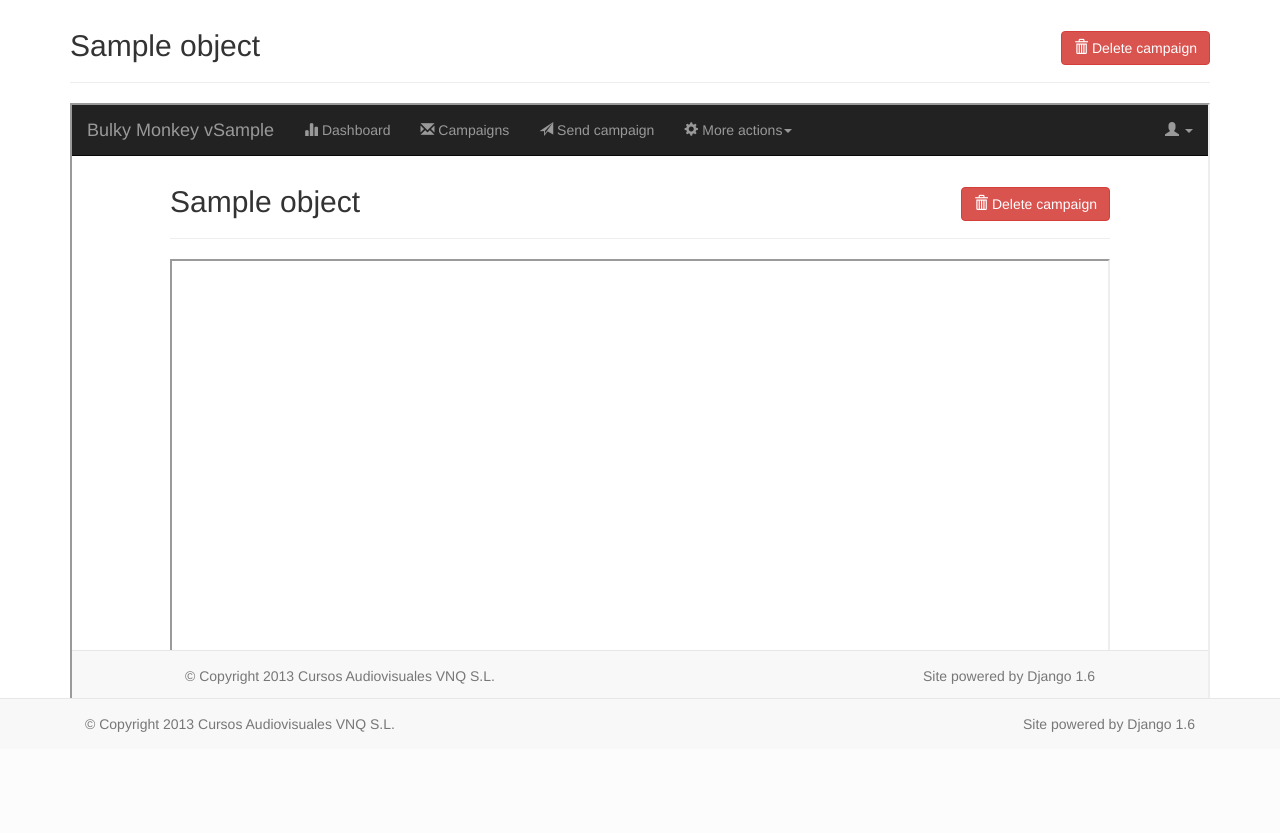
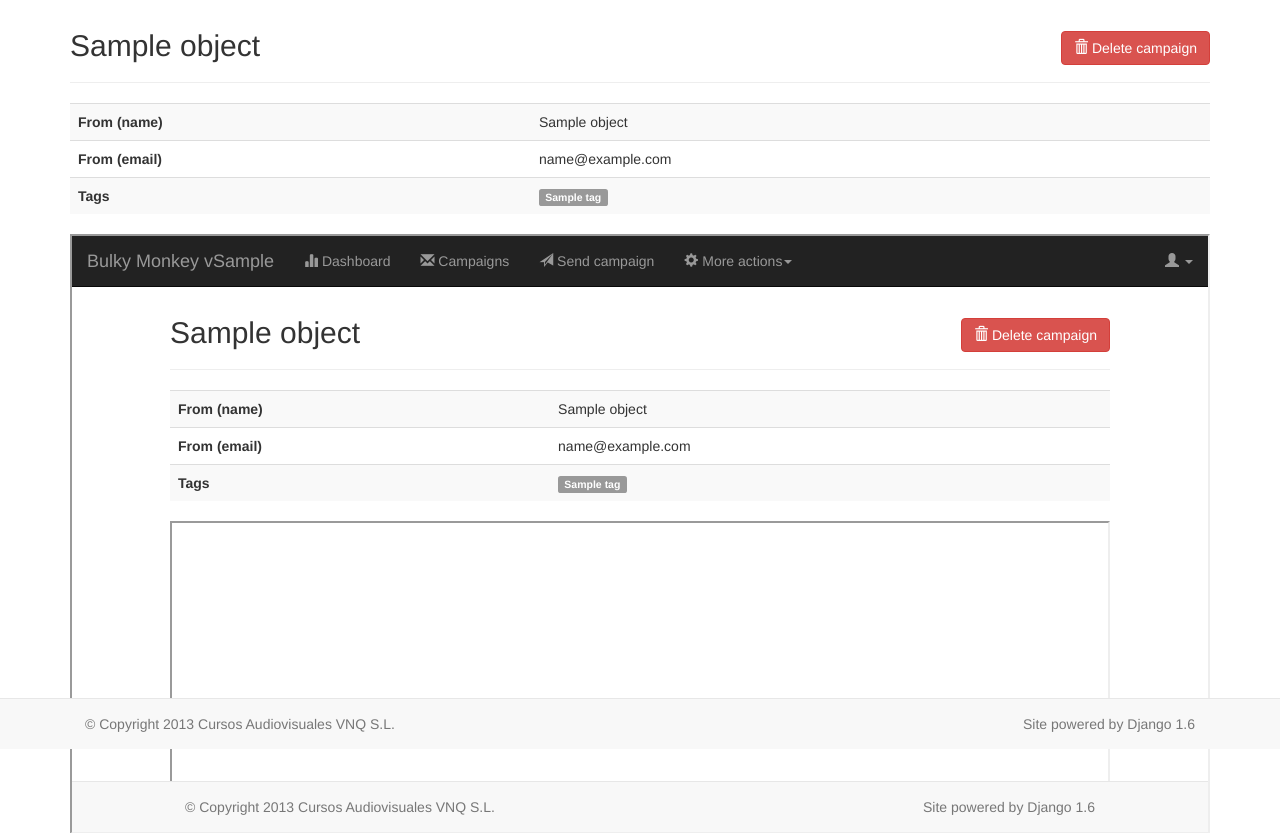
Before and after one commit to CursosVNQ/bulkymonkey, a Django app: template bulkymonkey/emailer/templates/emailer/campaign-detail.html in a window 1280 px wide. Shown: the part 51-884 px from the top of the page. Before the commit the page ends 783 px from the top, so only its background shows below. Run offline with Django 3.2, Linux system fonts and the light colour scheme; the template is opened without the code that fills it: most values are stand-ins (such as "Sample title", 1, 10 or a date in 2020).

Commit message:
Adds ES messages and improves campaign detail

```diff
--- a/bulkymonkey/bulkymonkey/settings.py
+++ b/bulkymonkey/bulkymonkey/settings.py
@@ -90,6 +90,10 @@ class Common(Configuration):
 
     USE_TZ = True
 
+    LOCALE_PATHS = (
+        os.path.join(BASE_DIR, 'locale'),
+    )
+
     # Static files (CSS, JavaScript, Images)
     # https://docs.djangoproject.com/en/1.6/howto/static-files/
 
--- a/bulkymonkey/emailer/templates/emailer/base.html
+++ b/bulkymonkey/emailer/templates/emailer/base.html
@@ -118,6 +118,7 @@
 		</div>
 	</div>
 </div>
+<br><br><br>
 <div class="navbar navbar-default navbar-fixed-bottom">
 	<div class="container">
 		<p class="navbar-text pull-left">&copy; Copyright 2013 Cursos Audiovisuales VNQ S.L.</p>
--- a/bulkymonkey/emailer/templates/emailer/campaign-detail.html
+++ b/bulkymonkey/emailer/templates/emailer/campaign-detail.html
@@ -13,6 +13,26 @@
     </span>
 </h2>
 <hr>
+<div class="table-responsive">
+    <table class="table table-striped">
+      <tr>
+      	<th>{% trans "From (name)" %}</th>
+      	<td>{{ object.from_name }}</td>
+      </tr>
+      <tr>
+      	<th>{% trans "From (email)" %}</th>
+      	<td>{{ object.from_email }}</td>
+      </tr>
+      <tr>
+      	<th>{% trans "Tags" %}</th>
+      	<td>
+      		{% for tag in object.get_tags %}
+      			<span class="label label-default">{{ tag }}</span>
+      		{% endfor %}
+      	</td>
+      </tr>
+    </table>
+</div>
 {% if object.html_mail %}
     <iframe style="width: 100%; height: 600px;" src="{{ object.html_mail.url }}"></iframe>
 {% endif %}
```
Also changed, not shown: bulkymonkey/locale/es/LC_MESSAGES/django.po (added).
